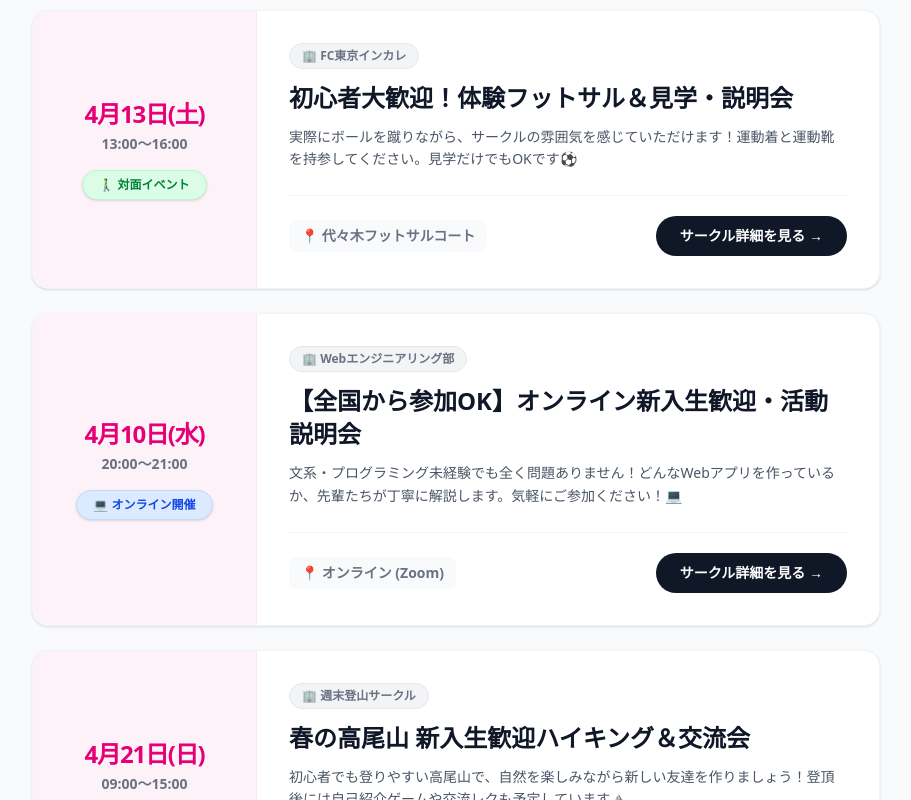
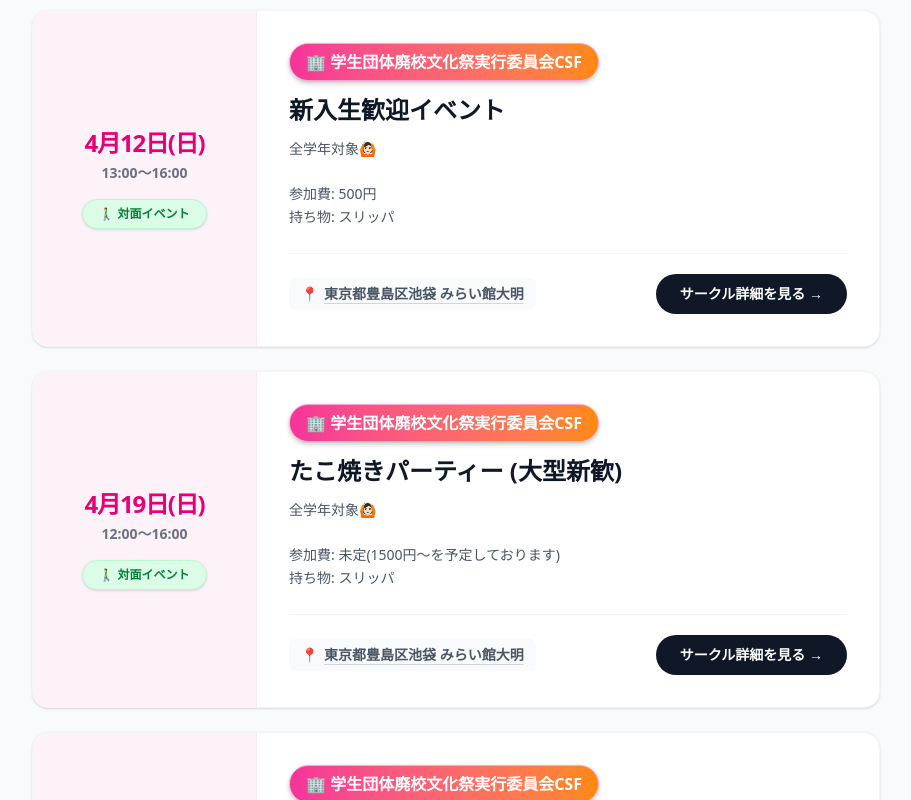
Before and after one commit to momiprog/incolle, a Next.js app: page /welcome-event in a window 1280 px wide. Shown: the part 600-1400 px from the top of the page, without its empty margins (184-1095 px from the left). Built offline with nearby package versions, Linux system fonts and the light colour scheme.

Commit message:
新歓イベント情報をcsfの実在のものに変更

```diff
--- a/src/app/welcome-event/page.tsx
+++ b/src/app/welcome-event/page.tsx
@@ -13,38 +13,48 @@ type WelcomeEvent = {
     description: string;
 };
 
-// 仮の新歓イベントデータ
+// 新歓イベントデータ
 const events: WelcomeEvent[] = [
     {
         id: 1,
         circleId: 1,
-        circleName: "FC東京インカレ",
-        eventName: "初心者大歓迎！体験フットサル＆見学・説明会",
-        date: "4月13日(土) 13:00〜16:00",
-        location: "代々木フットサルコート",
+        circleName: "学生団体廃校文化祭実行委員会CSF",
+        eventName: "新入生歓迎イベント",
+        date: "4月12日(日) 13:00〜16:00",
+        location: "東京都豊島区池袋 みらい館大明",
         type: "offline",
-        description: "実際にボールを蹴りながら、サークルの雰囲気を感じていただけます！運動着と運動靴を持参してください。見学だけでもOKです⚽️",
+        description: "全学年対象🙆🏻\n\n参加費: 500円\n持ち物: スリッパ",
     },
     {
         id: 2,
-        circleId: 2,
-        circleName: "Webエンジニアリング部",
-        eventName: "【全国から参加OK】オンライン新入生歓迎・活動説明会",
-        date: "4月10日(水) 20:00〜21:00",
-        location: "オンライン (Zoom)",
-        type: "online",
-        description: "文系・プログラミング未経験でも全く問題ありません！どんなWebアプリを作っているか、先輩たちが丁寧に解説します。気軽にご参加ください！💻",
+        circleId: 1,
+        circleName: "学生団体廃校文化祭実行委員会CSF",
+        eventName: "たこ焼きパーティー (大型新歓)",
+        date: "4月19日(日) 12:00〜16:00",
+        location: "東京都豊島区池袋 みらい館大明",
+        type: "offline",
+        description: "全学年対象🙆🏻\n\n参加費: 未定(1500円〜を予定しております)\n持ち物: スリッパ",
     },
     {
         id: 3,
-        circleId: 3,
-        circleName: "週末登山サークル",
-        eventName: "春の高尾山 新入生歓迎ハイキング＆交流会",
-        date: "4月21日(日) 09:00〜15:00",
-        location: "京王線 高尾山口駅 改札前 集合",
+        circleId: 1,
+        circleName: "学生団体廃校文化祭実行委員会CSF",
+        eventName: "新入生歓迎イベント",
+        date: "5月10日(日) 13:00〜16:00",
+        location: "東京都豊島区池袋 みらい館大明",
         type: "offline",
-        description: "初心者でも登りやすい高尾山で、自然を楽しみながら新しい友達を作りましょう！登頂後には自己紹介ゲームや交流レクも予定しています⛰️",
+        description: "全学年対象🙆🏻\n\n参加費: 500円\n持ち物: スリッパ",
     },
+    {
+        id: 4,
+        circleId: 1,
+        circleName: "学生団体廃校文化祭実行委員会CSF",
+        eventName: "新入生歓迎イベント",
+        date: "5月24日(日) 13:00〜16:00",
+        location: "東京都豊島区池袋 みらい館大明",
+        type: "offline",
+        description: "全学年対象🙆🏻\n\n参加費: 500円\n持ち物: スリッパ",
+    }
 ];
 
 export default function WelcomeEventPage() {
@@ -85,7 +95,12 @@ export default function WelcomeEventPage() {
                 </div>
 
                 <div className="space-y-6">
-                    {events.map((event) => {
+                    {events.length === 0 ? (
+                        <div className="bg-white rounded-2xl shadow-sm p-10 text-center border border-gray-100">
+                            <p className="text-gray-500 font-bold text-lg">現在予定されている新歓イベントはありません🌸</p>
+                            <p className="text-gray-400 text-sm mt-2">新しいイベントが追加されるのをお待ちください！</p>
+                        </div>
+                    ) : events.map((event) => {
                         // "4月13日(土) 13:00〜16:00" を日付と時間に分割
                         const [datePart, timePart] = event.date.split(' ');
 
@@ -110,7 +125,7 @@ export default function WelcomeEventPage() {
                                 <div className="p-6 md:p-8 flex-1 flex flex-col">
                                     {/* サークル名ラベル */}
                                     <div className="mb-3 flex items-center">
-                                        <span className="text-xs font-bold text-gray-500 bg-gray-100 px-3 py-1 rounded-full border border-gray-200">
+                                        <span className="text-sm md:text-base font-extrabold text-white bg-gradient-to-r from-pink-500 to-orange-400 px-4 py-1.5 rounded-full shadow-md drop-shadow-sm border border-pink-300">
                                             🏢 {event.circleName}
                                         </span>
                                     </div>
@@ -121,15 +136,27 @@ export default function WelcomeEventPage() {
                                     </h3>
 
                                     {/* 説明文 */}
-                                    <p className="text-gray-600 text-sm mb-6 leading-relaxed flex-1">
+                                    <p className="text-gray-600 text-sm mb-6 leading-relaxed flex-1 whitespace-pre-wrap">
                                         {event.description}
                                     </p>
 
                                     {/* フッター（場所＆ボタン） */}
                                     <div className="flex flex-col sm:flex-row items-start sm:items-center justify-between gap-4 mt-auto pt-5 border-t border-gray-100">
-                                        <div className="text-sm font-bold text-gray-500 flex items-center gap-1.5 bg-gray-50 px-3 py-1.5 rounded-md">
-                                            📍 {event.location}
-                                        </div>
+                                        {event.type === 'offline' ? (
+                                            <a
+                                                href={`https://www.google.com/maps/search/?api=1&query=${encodeURIComponent(event.location)}`}
+                                                target="_blank"
+                                                rel="noopener noreferrer"
+                                                className="text-sm font-bold text-gray-600 hover:text-blue-600 flex items-center gap-1.5 bg-gray-50 hover:bg-blue-50 px-3 py-1.5 rounded-md transition-colors"
+                                                title="Googleマップで開く"
+                                            >
+                                                📍 <span className="underline decoration-gray-300 underline-offset-4">{event.location}</span>
+                                            </a>
+                                        ) : (
+                                            <div className="text-sm font-bold text-gray-500 flex items-center gap-1.5 bg-gray-50 px-3 py-1.5 rounded-md">
+                                                💻 {event.location}
+                                            </div>
+                                        )}
                                         <Link href={`/circles/${event.circleId}`} className="w-full sm:w-auto text-center bg-gray-900 text-white px-6 py-2.5 rounded-full font-bold hover:bg-pink-500 hover:shadow-md transition-all duration-300 text-sm whitespace-nowrap">
                                             サークル詳細を見る →
                                         </Link>
```
Also changed, not shown: src/app/circles/[id]/page.tsx (+32 -6 lines).
